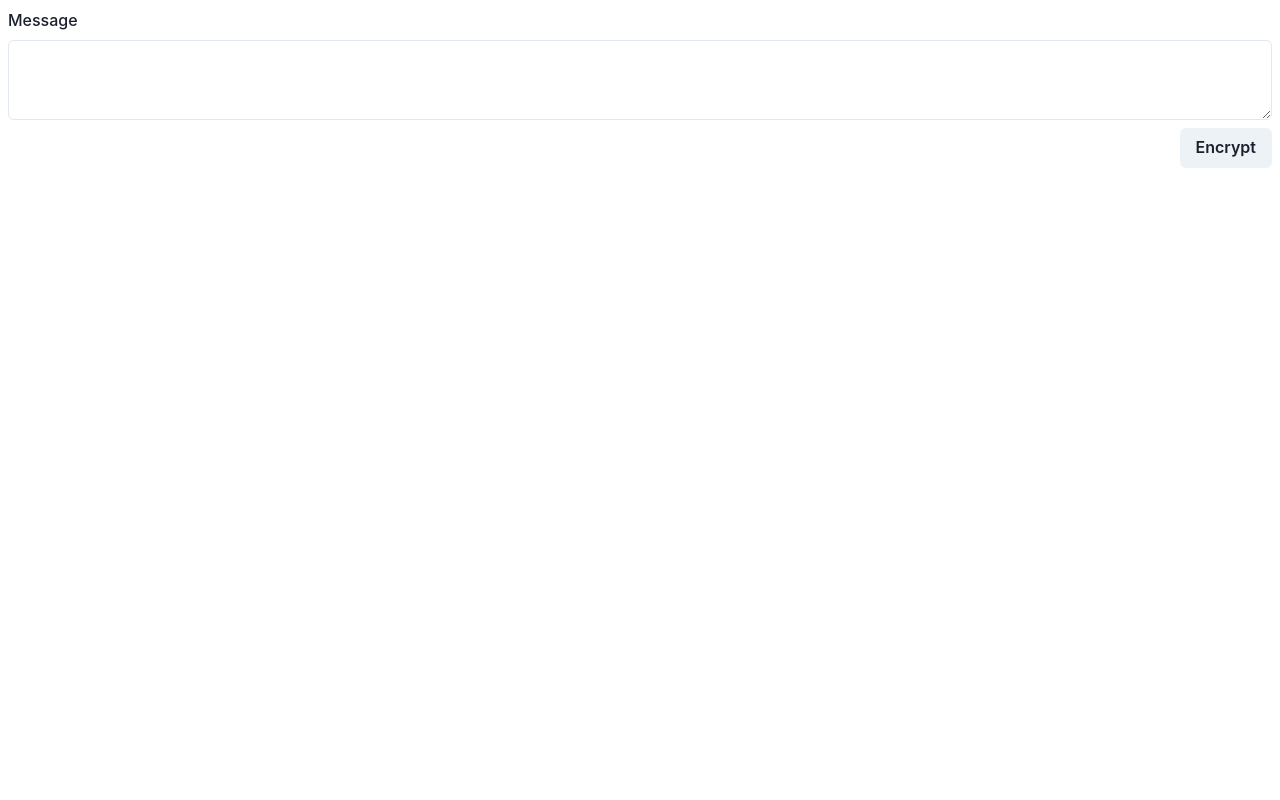
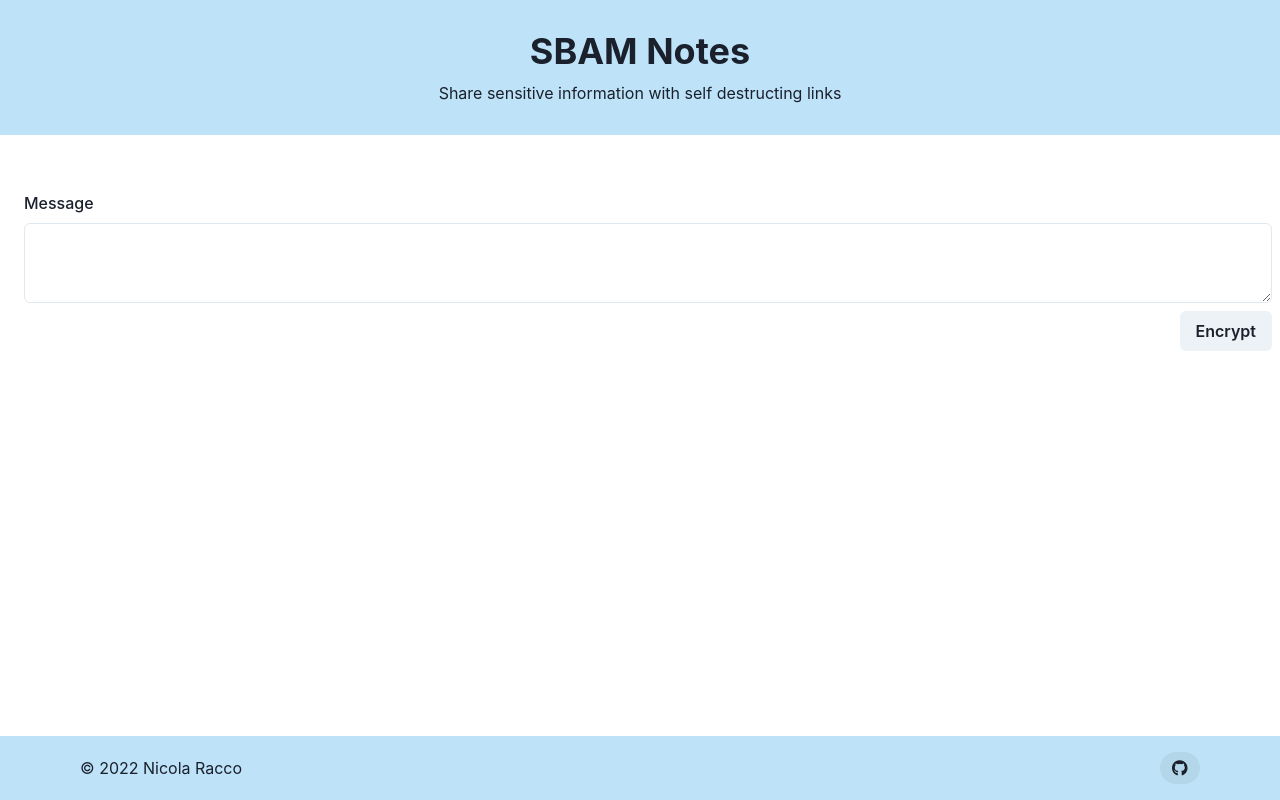
Before and after one commit to sbam-cloud/notes-frontend, a React (Vite) app: page / in a window 1280 px wide. Built offline with nearby package versions, Linux system fonts and the light colour scheme.

Commit message:
add some styling

```diff
--- a/index.html
+++ b/index.html
@@ -4,7 +4,7 @@
     <meta charset="UTF-8" />
     <link rel="icon" type="image/svg+xml" href="/src/favicon.svg" />
     <meta name="viewport" content="width=device-width, initial-scale=1.0" />
-    <title>Vite App</title>
+    <title>SBAM Notes</title>
   </head>
   <body>
     <div id="root"></div>
--- a/package.json
+++ b/package.json
@@ -11,6 +11,9 @@
     "@chakra-ui/react": "^2.0.0-next.1",
     "@emotion/react": "^11.9.0",
     "@emotion/styled": "^11.8.1",
+    "@fortawesome/fontawesome-svg-core": "^6.1.1",
+    "@fortawesome/free-brands-svg-icons": "^6.1.1",
+    "@fortawesome/react-fontawesome": "^0.1.18",
     "formik": "^2.2.9",
     "framer-motion": "^6.3.1",
     "react": "^18.0.0",
--- a/src/App.tsx
+++ b/src/App.tsx
@@ -1,16 +1,23 @@
-import { Box, ChakraProvider } from '@chakra-ui/react';
-import theme from './theme';
+import { Box, Heading, Stack, Text, useColorModeValue } from '@chakra-ui/react';
+import Footer from './Footer';
 
 interface AppProps {
   children: JSX.Element | JSX.Element[];
 }
 
 const App = (props: AppProps) => (
-  <ChakraProvider theme={theme}>
-    <Box m={2}>
+  <Stack minH='100vh' p={0} direction='column' align='flex-start'>
+    <Stack textAlign='center' py={{ base: 8, md: 30 }} bgColor={useColorModeValue('blue.100', 'blue.900')} w='full'>
+      <Heading>
+        SBAM Notes<br/>
+      </Heading>
+      <Text>Share sensitive information with self destructing links</Text>
+    </Stack>
+    <Box m={2} pt={{ base: 4, md: 10 }} pb={4} px={4} w='full' h='full' flexGrow={1}>
       {props.children}
     </Box>
-  </ChakraProvider>
+    <Footer />
+  </Stack>
 );
 
 export default App;
--- /dev/null
+++ b/src/Footer.tsx
@@ -0,0 +1,58 @@
+import { Box, Button, Container, Stack, Text, useColorModeValue, VisuallyHidden } from "@chakra-ui/react";
+import { faGithub } from "@fortawesome/free-brands-svg-icons";
+import { FontAwesomeIcon } from "@fortawesome/react-fontawesome";
+import { ReactNode } from "react";
+
+const SocialButton = ({
+  children,
+  label,
+  href,
+}: {
+  children: ReactNode;
+  label: string;
+  href: string;
+}) => {
+  return (
+    <Button
+      bg={useColorModeValue('blackAlpha.100', 'whiteAlpha.100')}
+      rounded={'full'}
+      w={8}
+      h={8}
+      cursor={'pointer'}
+      as={'a'}
+      href={href}
+      display={'inline-flex'}
+      alignItems={'center'}
+      justifyContent={'center'}
+      transition={'background 0.3s ease'}
+      _hover={{
+        bg: useColorModeValue('blackAlpha.200', 'whiteAlpha.200'),
+      }}>
+      <VisuallyHidden>{label}</VisuallyHidden>
+      {children}
+    </Button>
+  );
+};
+
+export default function Footer() {
+  return (
+    <Box bgColor={useColorModeValue('blue.100', 'blue.900')} w='full'>
+      <Container
+        as={Stack}
+        py={4}
+        spacing={4}
+        maxW='6xl'
+        justify='space-between'
+        align='center'
+        direction='row'
+      >
+        <Text>&copy; 2022 Nicola Racco</Text>
+        <Stack direction='row' spacing={6}>
+          <SocialButton label='Github' href='https://github.com/sbam-tools/notes'>
+            <FontAwesomeIcon icon={faGithub} />
+          </SocialButton>
+        </Stack>
+      </Container>
+    </Box>
+  );
+}
--- a/src/main.tsx
+++ b/src/main.tsx
@@ -1,14 +1,18 @@
+import { ChakraProvider, ColorModeScript } from '@chakra-ui/react';
 import React from 'react'
 import { createRoot } from 'react-dom/client'
 import { BrowserRouter, Routes, Route } from "react-router-dom";
 import App from './App';
 import DecryptPage from './DecryptPage';
 import EncryptPage from './EncryptPage'
+import theme from './theme';
 
 const container = document.getElementById('root');
 const root = createRoot(container!);
 root.render(
   <React.StrictMode>
+    <ColorModeScript initialColorMode={theme.config.initialColorMode} />
+    <ChakraProvider theme={theme}>
       <App>
         <BrowserRouter>
           <Routes>
@@ -17,5 +21,6 @@ root.render(
           </Routes>
         </BrowserRouter>
       </App>
+    </ChakraProvider>
   </React.StrictMode>
 )
--- a/src/theme.ts
+++ b/src/theme.ts
@@ -1,11 +1,10 @@
-import { extendTheme } from '@chakra-ui/react'
+import { extendTheme, ThemeConfig } from '@chakra-ui/react';
 
-const config = {
+const config: ThemeConfig = {
   initialColorMode: 'light',
   useSystemColorMode: true,
-}
+};
 
-// 3. extend the theme
 const theme = extendTheme({ config });
 
 export default theme;
```
Also changed, not shown: 1 other file (tests, documents, lock files or other folders). Lines whose indentation alone changed are shown as unchanged.
